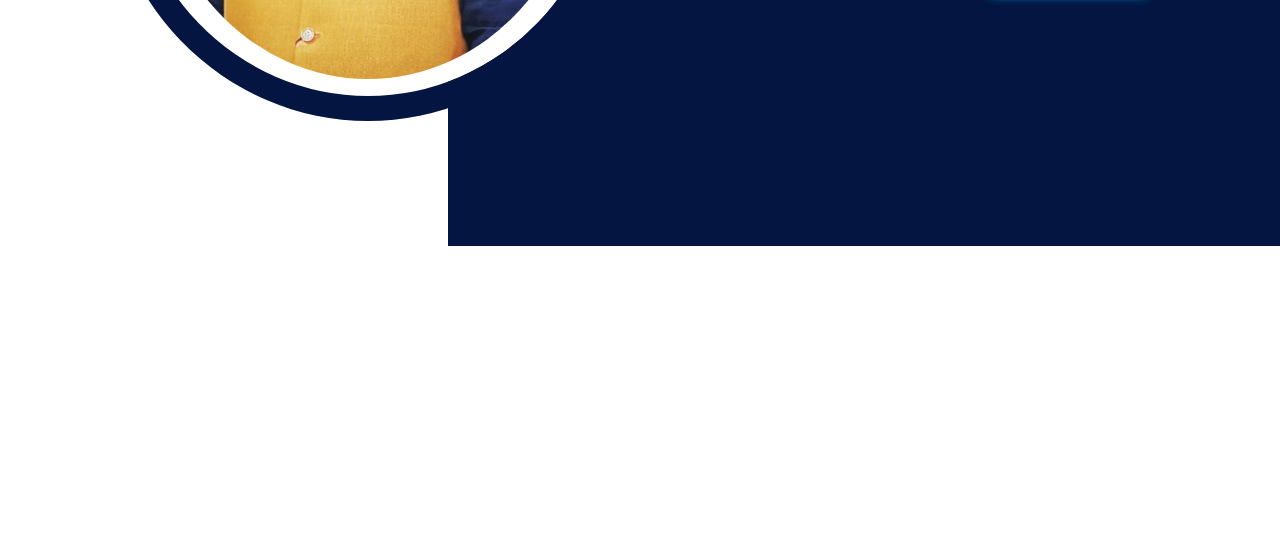
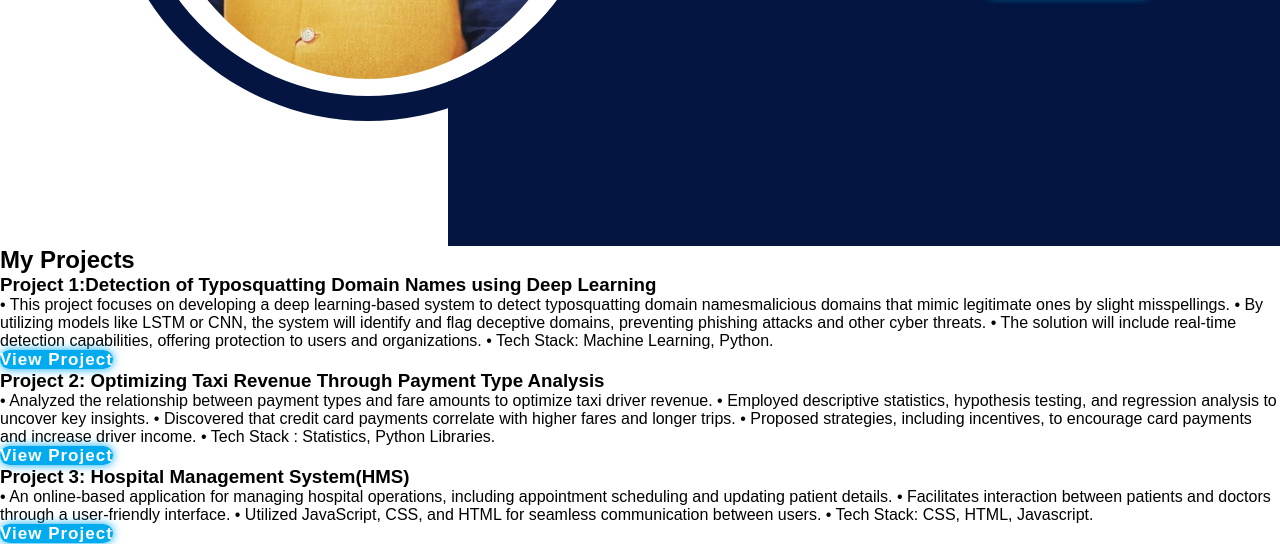
Before and after one commit to prafullcs/prafullportfolio, a plain HTML site: page index.html in a window 1280 px wide. Shown: the part 554-1098 px from the top of the page. Before the commit the page ends 800 px from the top, so only its background shows below. Drawn offline with nearby package versions, Linux system fonts and the light colour scheme; a web font is replaced by a local one.

Commit message:
Update index.html

```diff
--- a/index.html
+++ b/index.html
@@ -16,7 +16,7 @@
             <a href="#" class="active">Home</a>
             <a href="#">About</a>
             <a href="#">Services</a>
-            <a href="#">Portfolio</a>
+            <a href="#">Project</a>
             <a href="#">Contact</a>
         </nav>
     </header>
@@ -37,5 +37,42 @@
             <a href="Prafull_Chandra_Singh_Resume.pdf" class="btn">Download Resume</a>
         </div>
     </section>
+    <section class="projects" id="projects">
+    <h2>My Projects</h2>
+    <div class="project-list">
+        <div class="project-item">
+            <h3>Project 1:Detection of Typosquatting Domain Names using Deep Learning </h3>
+            <p>• This project focuses on developing a deep learning-based system to detect typosquatting domain namesmalicious
+      domains that mimic legitimate ones by slight misspellings.
+• By utilizing models like LSTM or CNN, the system will identify and flag deceptive domains, preventing phishing
+attacks and other cyber threats.
+• The solution will include real-time detection capabilities, offering protection to users and organizations.
+                • Tech Stack: Machine Learning, Python.
+</p>
+            <a href="https://github.com/prafullcs/Typosquatting-.git" class="btn">View Project</a>
+        </div>
+        <div class="project-item">
+            <h3>Project 2: Optimizing Taxi Revenue Through Payment Type Analysis </h3>
+            <p>• Analyzed the relationship between payment types and fare amounts to optimize taxi driver revenue.
+• Employed descriptive statistics, hypothesis testing, and regression analysis to uncover key insights.
+• Discovered that credit card payments correlate with higher fares and longer trips.
+• Proposed strategies, including incentives, to encourage card payments and increase driver income.
+• Tech Stack : Statistics, Python Libraries. </p>
+            <a href="https://github.com/prafullcs/Statistics_Project1.git" class="btn">View Project</a>
+        </div>
+
+         <div class="project-item">
+            <h3>Project 3: Hospital Management System(HMS) </h3>
+            <p>• An online-based application for managing hospital operations, including appointment scheduling and updating
+patient details.
+• Facilitates interaction between patients and doctors through a user-friendly interface.
+• Utilized JavaScript, CSS, and HTML for seamless communication between users.
+• Tech Stack: CSS, HTML, Javascript.</p>
+            <a href="https://github.com/prafullcs/HealthCareManagement.git" class="btn">View Project</a>
+        </div>
+        <!-- Add more project items as needed -->
+    </div>
+</section>
+
 </body>
 </html>
```
